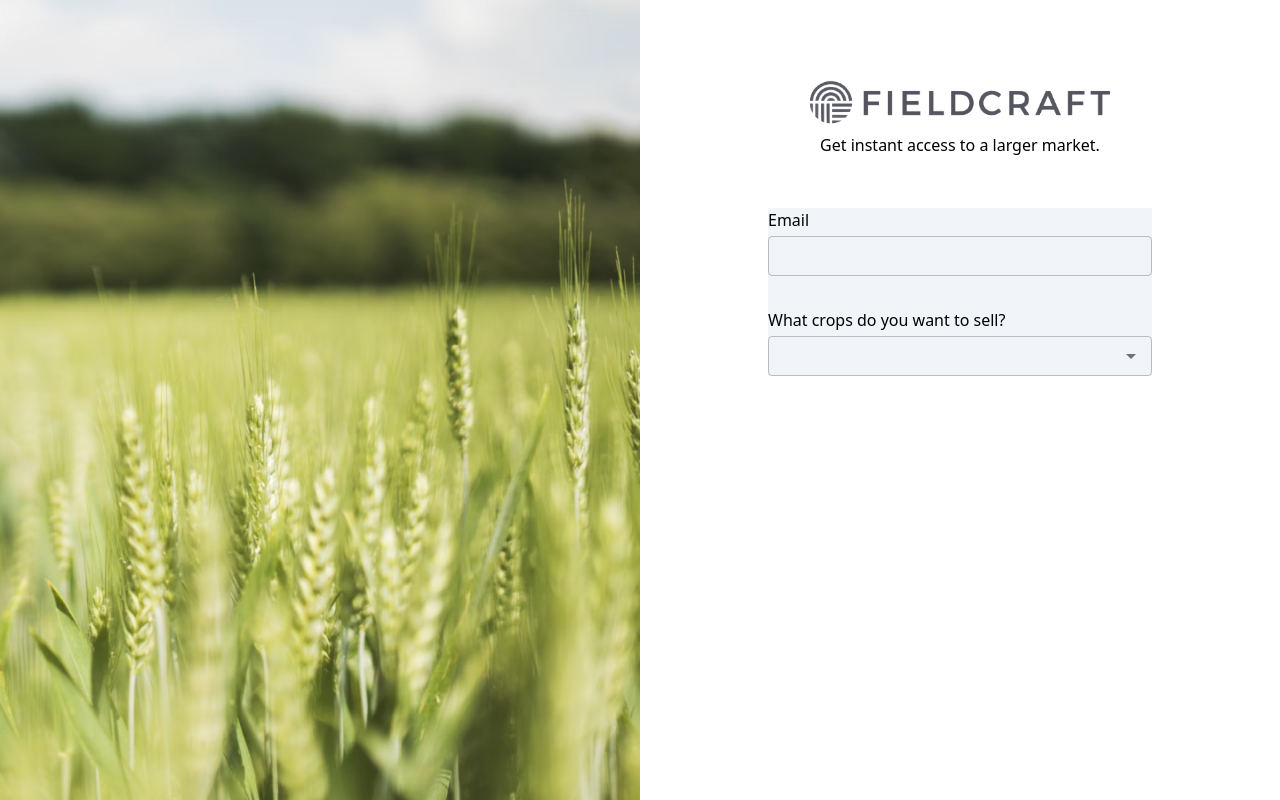
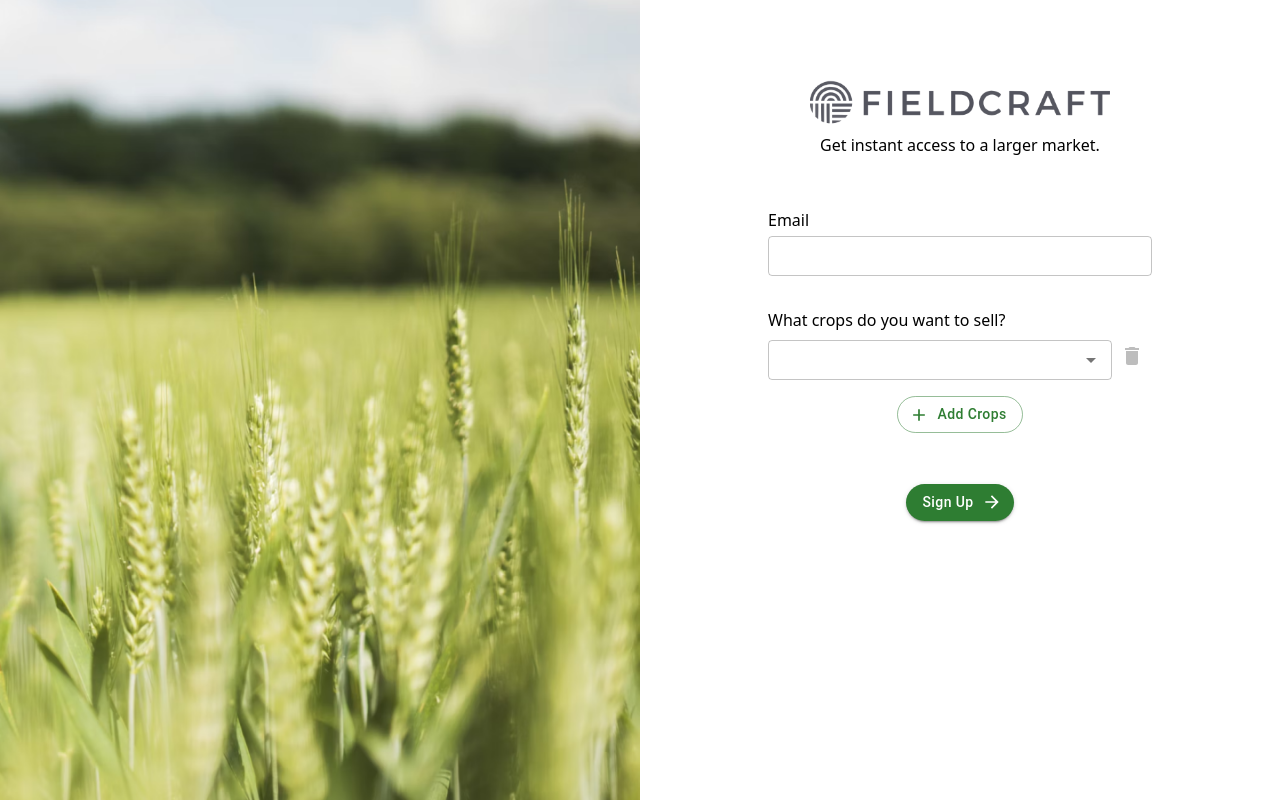
Before and after one commit to wendeehsu/growerOnboard, a React (Create React App) app: page /onboard in a window 1280 px wide. Built offline with nearby package versions, Linux system fonts and the light colour scheme.

Commit message:
feat: add crop downdown with functions

```diff
--- a/package.json
+++ b/package.json
@@ -5,6 +5,7 @@
   "dependencies": {
     "@emotion/react": "^11.11.3",
     "@emotion/styled": "^11.11.0",
+    "@mui/icons-material": "^5.15.10",
     "@mui/material": "^5.15.10",
     "@testing-library/jest-dom": "^5.17.0",
     "@testing-library/react": "^13.4.0",
--- a/src/components/Dropdown.js
+++ b/src/components/Dropdown.js
@@ -1,7 +1,7 @@
 import TextField from "@mui/material/TextField";
 import Autocomplete from "@mui/material/Autocomplete";
 
-export default function customSelect() {
+export default function customSelect({value, index, onChange}) {
   const optionList = [
     { category: "Wheat", name: "Emmer" },
     { category: "Wheat", name: "Spelt" },
@@ -77,9 +77,12 @@ export default function customSelect() {
     <Autocomplete
       id="grouped-crops"
       options={optionList}
+      value={value}
+      onChange={(e,value) => onChange(index, value)}
       groupBy={(option) => option.category}
       getOptionLabel={(option) => option.name}
-      sx={{ width: "100%", marginTop: '4px' }}
+      isOptionEqualToValue={(option, value) => option.name === value.name}
+      sx={{ width: "100%", marginTop: '8px' }}
       renderInput={(params) => (
         <TextField {...params} hiddenLabel fullWidth size="small" />
       )}
--- a/src/container/OnBoard/Signup.js
+++ b/src/container/OnBoard/Signup.js
@@ -1,16 +1,74 @@
 import { TextField, CropDropdown } from "../../components";
+import { useState, useEffect } from "react";
+import IconButton from '@mui/material/IconButton';
+import DeleteIcon from '@mui/icons-material/Delete';
+import AddIcon from '@mui/icons-material/Add';
+import Button from '@mui/material/Button';
+import ArrowForwardIcon from '@mui/icons-material/ArrowForward';
 
 export default function Signup() {
+  const [crops, setCrops] = useState([null]);
+
+  const addCrop = () => {
+    let newCrops = [...crops];
+    newCrops.push(null);
+    setCrops(newCrops);
+  }
+
+  const updateCrop = (index, value) => {
+    let newCrops = [...crops];
+    newCrops[index] = value ?? value.name;
+    setCrops(newCrops)
+  }
+
+  const removeCrop = (crop) => {
+    let newCrops = crops.filter((c) => c.name !== crop.name);
+    setCrops(newCrops);
+  }
+
   return (
     <div>
       <p className="text-center">
         Get instant access to a larger market.
       </p>
-      <div className="my-[8%] mx-[20%] bg-slate-100">
+      <div className="my-[8%] mx-[20%]">
         <TextField label="Email" isRequired={true}/>
         <p className="mt-8">What crops do you want to sell?</p>
-        <CropDropdown />
+        {
+          crops.map((crop, i) => (
+            <div key={`div-${i}`} className="flex">
+              <CropDropdown
+                key={`crop-${i}`}
+                index={i}
+                value={crop}
+                onChange={updateCrop} />
+              <IconButton
+                key={`delIcon-${i}`}
+                aria-label="delete"
+                onClick={() => removeCrop(crop, i)}
+                disabled={crops.length <= 1}>
+                <DeleteIcon />
+              </IconButton>
+            </div>
+          ))
+        }
+        <Button
+          sx={{margin: '16px auto', display: 'flex', borderRadius: '40px', textTransform: 'none'}}
+          variant="outlined"
+          color="success"
+          onClick={() => addCrop()}
+          startIcon={<AddIcon />}>
+          Add Crops
+        </Button>
       </div>
+      <Button
+          sx={{margin: '16px auto', display: 'flex', borderRadius: '40px', textTransform: 'none'}}
+          variant="contained"
+          color="success"
+          onClick={() => console.log("crops ->", crops)}
+          endIcon={<ArrowForwardIcon />}>
+          Sign Up
+      </Button>
     </div>
   );
 }
--- a/src/container/OnBoard/index.js
+++ b/src/container/OnBoard/index.js
@@ -12,7 +12,7 @@ export default function OnBoard() {
         <div className="flex h-[100vh]">
             <div className="bg-center bg-[url('../public/images/crops.png')] bg-cover bg-no-repeat w-[50%]">
             </div>
-            <div className="flex-1 pt-[80px]">
+            <div className="flex-1 pt-[80px] overflow-y-scroll">
                 <img
                     className="mx-auto mb-2 w-[300px]"
                     src="../../images/logo-name.png"
```
Also changed, not shown: public/manifest.json, 1 other file (tests, documents, lock files or other folders).
